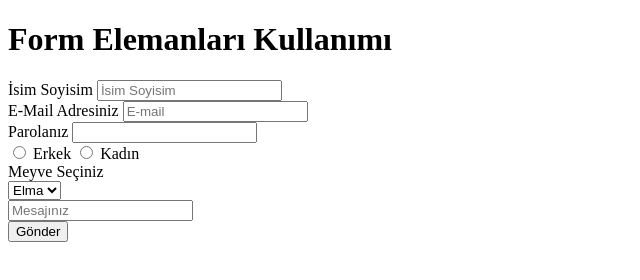
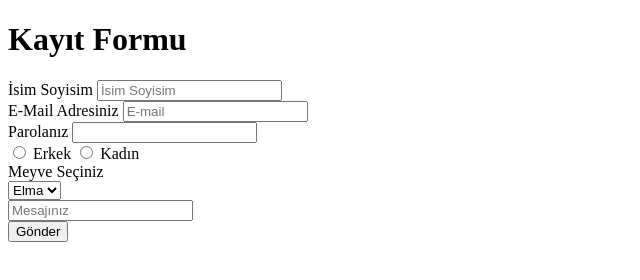
Before and after one commit to ergytalha/Patika-Week-1, a plain HTML site: page Form-Elemanları/form-elemanlari.html in a window 1280 px wide. Shown: the whole page, without its empty margins (0-640 px from the left). Drawn offline with Linux system fonts and the light colour scheme.

Commit message:
Update form-elemanlari.html

```diff
--- a/Form-Elemanları/form-elemanlari.html
+++ b/Form-Elemanları/form-elemanlari.html
@@ -3,12 +3,11 @@
 <head>
     <meta charset="UTF-8">
     <meta name="viewport" content="width=device-width, initial-scale=1.0">
-    <title>Document</title>
+    <title>Form Örneği</title>
 </head>
 <body>
-    <h1> Form Elemanları Kullanımı</h1>
+    <h1> Kayıt Formu</h1>
     <form action="" method="post">
-          <!-- Text Input -->
         <label for="first-lastname">İsim Soyisim</label>
         <input type="text" name="first-lastname" placeholder="İsim Soyisim"> <br>
         <label for="email">E-Mail Adresiniz</label>
```
